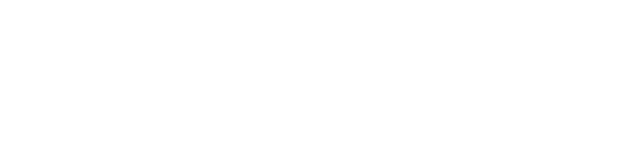
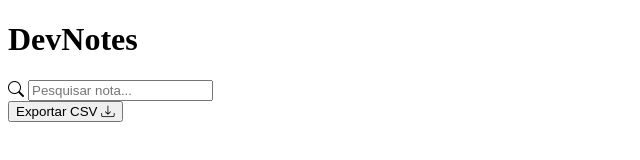
Before and after one commit to luisfrancisco2b/dev-notes-js, a plain HTML site: page index.html in a window 1280 px wide. Shown: the whole page, without its empty margins (0-640 px from the left). Drawn offline with nearby package versions, Linux system fonts and the light colour scheme.

Commit message:
feat(html): add header structure HTML

```diff
--- a/index.html
+++ b/index.html
@@ -17,6 +17,25 @@
 
 <body>
 
+    <!-- Header -->
+    <header>
+        <h1>DevNotes</h1>
+
+        <!-- Search-Container -->
+        <div id="search-container">
+            <i class="bi bi-search"></i>
+
+            <input type="text" id="search-input" placeholder="Pesquisar nota...">
+        </div>
+
+        <!-- Export Notes Button -->
+        <button id="exports-notes">
+            Exportar CSV <i class="bi bi-download"></i>
+        </button>
+    </header>
+
+
+
 </body>
 
 </html>
```
